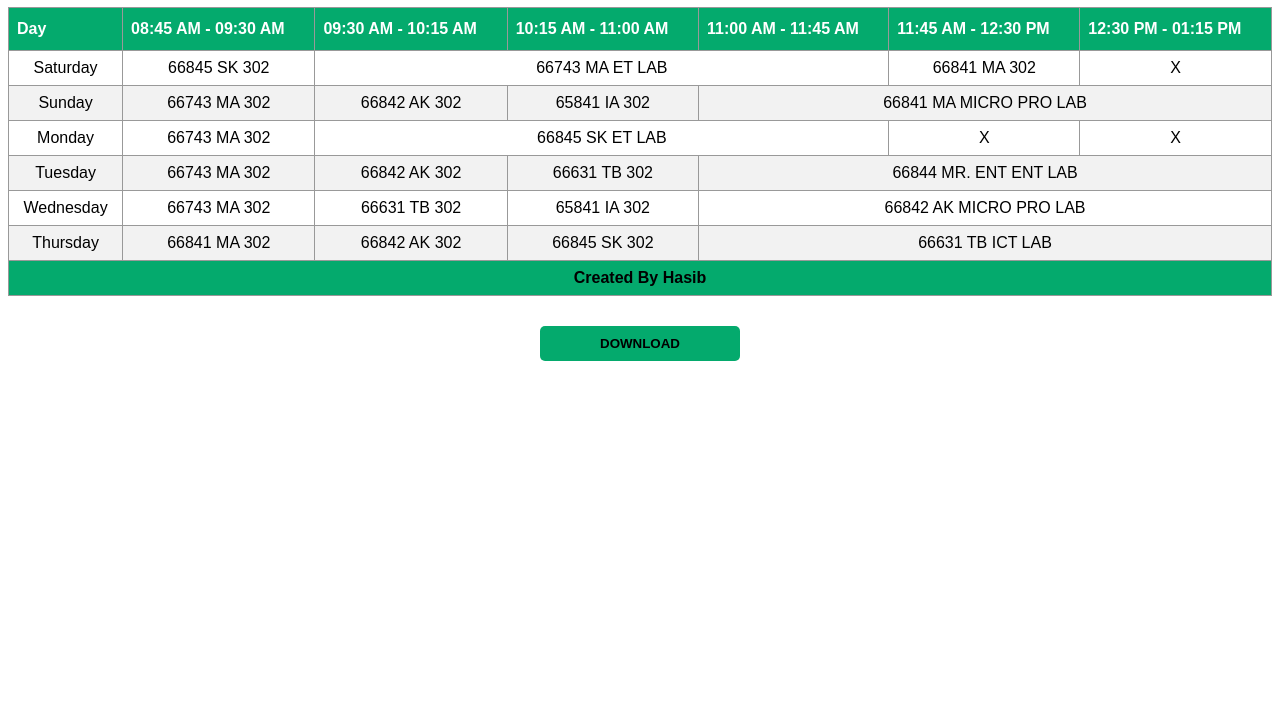
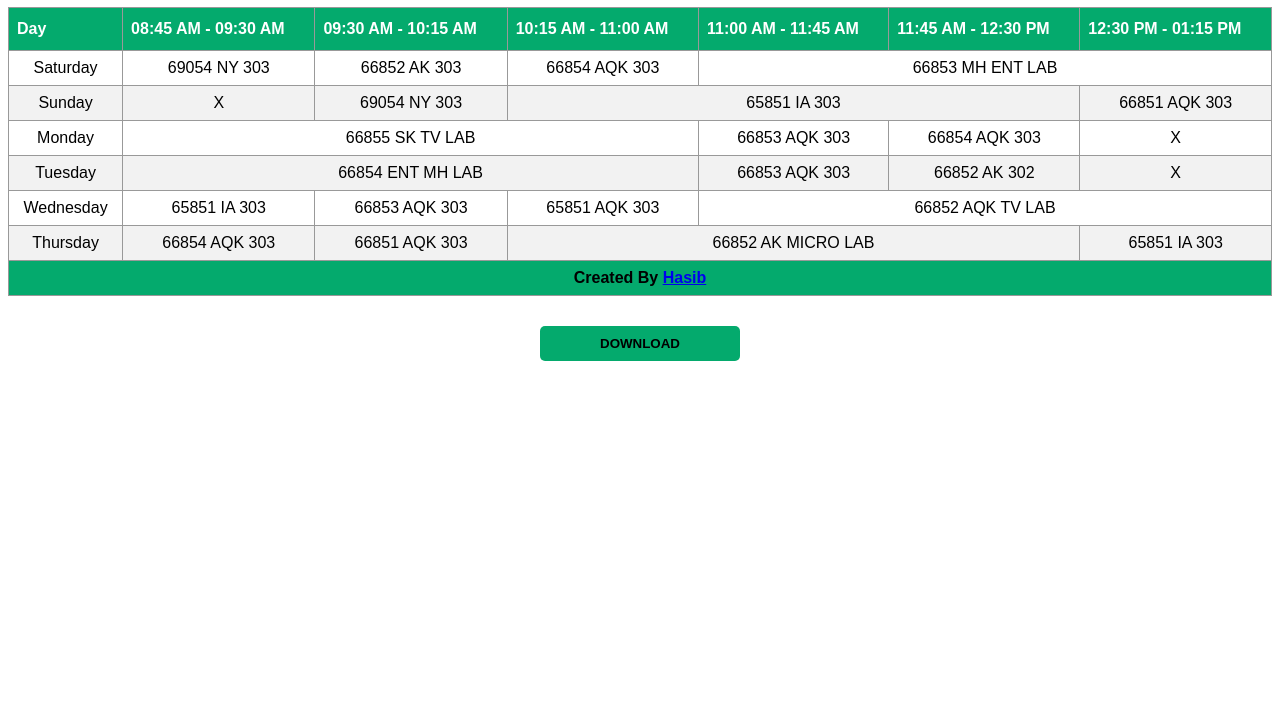
Before and after one commit to Hasib299/Routine, a plain HTML site: page index.html in a window 1280 px wide. Shown: the part 81-800 px from the top of the page. Drawn offline with Linux system fonts and the light colour scheme.

Commit message:
ent 5th eition

```diff
--- a/index.html
+++ b/index.html
@@ -64,7 +64,7 @@
     <div id="invoice">
       <table>
         <caption>
-          <h1>Electronics 4th Class Routine</h1>
+          <h1>Electronics 5th Class Routine</h1>
         </caption>
         <thead>
           <tr>
@@ -80,50 +80,50 @@
         <tbody>
           <tr>
             <td>Saturday</td>
-            <td>66845 SK 302</td>
-            <td colspan="3">66743 MA ET LAB</td>
-            <td>66841 MA 302</td>
-            <td>X</td>
+            <td >69054 NY 303</td>
+            <td >66852 AK 303</td>
+            <td>66854 AQK 303</td>
+            <td colspan="3">66853 MH ENT LAB</td>
           </tr>
           <tr>
             <td>Sunday</td>
-            <td>66743 MA 302</td>
-            <td>66842 AK 302</td>
-            <td>65841 IA 302</td>
-            <td colspan="3">66841 MA MICRO PRO LAB</td>
+            <td>X</td>
+            <td>69054 NY 303</td>
+            <td colspan="3">65851 IA 303</td>
+            <td>66851 AQK 303</td>
           </tr>
           <tr>
             <td>Monday</td>
-            <td>66743 MA 302</td>
-            <td colspan="3">66845 SK ET LAB</td>
-            <td>X</td>
+            <td colspan="3">66855 SK TV LAB</td>
+            <td>66853 AQK 303</td>
+            <td>66854 AQK 303</td>
             <td>X</td>
           </tr>
 
           <tr>
             <td>Tuesday</td>
-            <td>66743 MA 302</td>
-            <td>66842 AK 302</td>
-            <td>66631 TB 302</td>
-            <td colspan="3">66844 MR. ENT ENT LAB</td>
+            <td colspan="3">66854 ENT MH LAB</td>
+            <td>66853 AQK 303</td>
+            <td>66852 AK 302</td>
+            <td>X</td>
           </tr>
 
           <tr>
             <td>Wednesday</td>
-            <td>66743 MA 302</td>
-            <td>66631 TB 302</td>
-            <td>65841 IA 302</td>
-            <td colspan="3">66842 AK MICRO PRO LAB</td>
+            <td>65851 IA 303</td>
+            <td>66853 AQK 303</td>
+            <td>65851 AQK 303</td>
+            <td colspan="3">66852 AQK TV LAB</td>
           </tr>
           <tr>
             <td>Thursday</td>
-            <td>66841 MA 302</td>
-            <td>66842 AK 302</td>
-            <td>66845 SK 302</td>
-            <td colspan="3">66631 TB ICT LAB</td>
+            <td>66854 AQK 303</td>
+            <td>66851 AQK 303</td>
+            <td colspan="3">66852 AK MICRO LAB</td>
+            <td>65851 IA 303</td>
           </tr>
           <tfoot>
-            <td style="background-color: #04aa6d;color: #000000;font-weight: bold;" colspan="7">Created By Hasib</td>
+            <td style="background-color: #04aa6d;color: #000000;font-weight: bold;" colspan="7">Created By <a target="__blank" href="https://www.facebook.com/hasib4292">Hasib</a></td>
           </tfoot>
         </tbody>
       </table>
@@ -140,11 +140,11 @@
         a.click();
       }
 
-      const file ='./file/ENT_4th_Class_Rooting.pdf';
+      const file ='./file/ENT_5th_Class_Routine.pdf';
 
       const button = document.querySelector(".download");
       button.addEventListener("click", () => {
-        return download(file, "ENT_4th_Class_Rooting_.pdf");
+        return download(file, "ENT_5th_Class_Routine_.pdf");
       });
     </script>
   </body>
```
Also changed, not shown: 2 other files.
